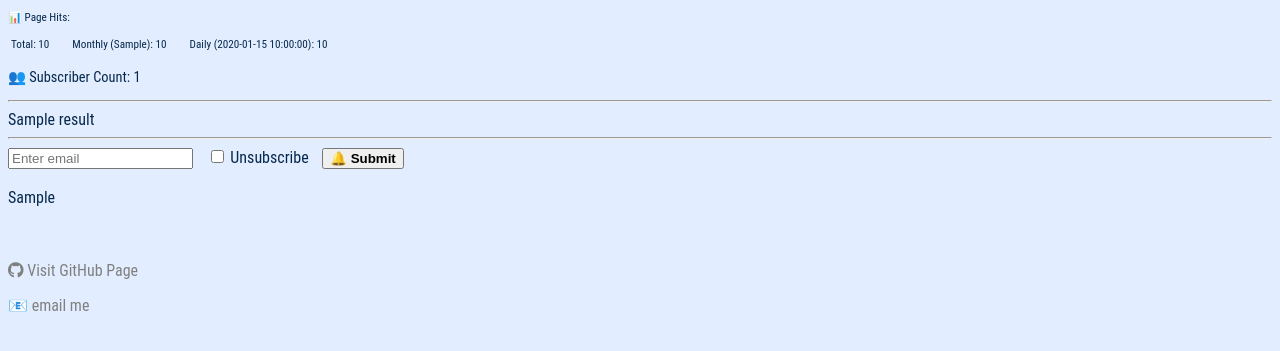
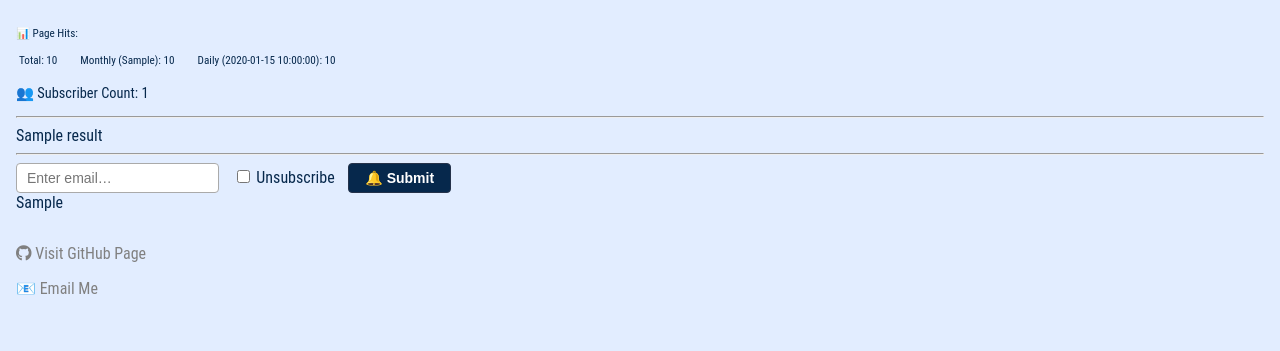
Before and after one commit to karingz/VisaBulletinChecker, a Flask app: template api/templates/index.html in a window 1280 px wide. Shown: the top 351 px of the page. Run offline with Flask 3, Linux system fonts and the light colour scheme; the template is opened without the code that fills it: most values are stand-ins (such as "Sample title", 1, 10 or a date in 2020); parts of the project's set-up code (start-up, migrations or seed data) failed here and were passed over.

Commit message:
feat: improved accessibility, focus states, and form UX per Vercel web design guidelines

```diff
--- a/api/templates/index.html
+++ b/api/templates/index.html
@@ -1,12 +1,19 @@
 <!DOCTYPE html>
-<html>
+<html lang="en">
 <head>
+    <meta charset="UTF-8">
+    <meta name="viewport" content="width=device-width, initial-scale=1.0">
+    <meta name="theme-color" content="#e2edff">
+    <title>Visa Bulletin Checker</title>
+    <link rel="preconnect" href="https://cdnjs.cloudflare.com">
     <link href="https://cdnjs.cloudflare.com/ajax/libs/font-awesome/5.15.4/css/all.min.css" rel="stylesheet">
     <style>
         body {
             font-family: 'Roboto Condensed', Arial, sans-serif;
-            background-color: #e2edff; /* Light blue background */
-            color: #06284c; /* Dark blue text */
+            background-color: #e2edff;
+            color: #06284c;
+            margin: 0;
+            padding: 16px;
         }
         a {
             color: grey;
@@ -15,10 +22,15 @@
         a:hover {
             text-decoration: underline;
         }
+        a:focus-visible {
+            outline: 2px solid #06284c;
+            outline-offset: 2px;
+            border-radius: 2px;
+        }
         .result-table {
             width: 100%;
             border-collapse: separate;
-            border-spacing: 0px;
+            border-spacing: 0;
             border: 2px solid #25324a;
             border-radius: 16px;
             overflow: hidden;
@@ -30,6 +42,7 @@
             padding: 12px 16px;
             border: 1px solid #e6e6e6;
             text-align: left;
+            font-variant-numeric: tabular-nums;
         }
         .result-table th {
             background-color: #f2f2f2;
@@ -48,33 +61,90 @@
             font-size: 16px;
             font-weight: bold;
         }
+        .hits-table {
+            font-size: 0.7em;
+            margin: 5px 0;
+            font-variant-numeric: tabular-nums;
+        }
+        .hits-table td {
+            padding-right: 20px;
+        }
+        input[type="email"] {
+            padding: 6px 10px;
+            border: 1px solid #aaa;
+            border-radius: 4px;
+            font-size: 14px;
+        }
+        input[type="email"]:focus-visible {
+            outline: 2px solid #06284c;
+            outline-offset: 1px;
+        }
+        button[type="submit"] {
+            padding: 6px 16px;
+            border: 1px solid #25324a;
+            border-radius: 4px;
+            background-color: #06284c;
+            color: #ffffff;
+            font-size: 14px;
+            cursor: pointer;
+            margin-left: 10px;
+            transition: background-color 0.15s, transform 0.1s;
+        }
+        button[type="submit"]:hover {
+            background-color: #0e3d6b;
+        }
+        button[type="submit"]:active {
+            transform: scale(0.98);
+        }
+        button[type="submit"]:focus-visible {
+            outline: 2px solid #06284c;
+            outline-offset: 2px;
+        }
+        input[type="checkbox"] {
+            accent-color: #06284c;
+        }
+        label {
+            margin-left: 10px;
+            cursor: pointer;
+        }
     </style>
 </head>
 <body>
-    <div>
+    <main>
+        <section>
             <p style="font-size: 0.7em;">📊 Page Hits:</p>
-        <table style="font-size: 0.7em; margin: 5px 0;">
+            <table class="hits-table">
                 <tr>
-                <td style="padding-right: 20px;">Total: {{ hits.total|int|comma }}</td>
-                <td style="padding-right: 20px;">Monthly ({{ current_month }}): {{ hits.monthly|int|comma }}</td>
+                    <td>Total: {{ hits.total|int|comma }}</td>
+                    <td>Monthly ({{ current_month }}): {{ hits.monthly|int|comma }}</td>
                     <td>Daily ({{ current_date }}): {{ hits.daily|int|comma }}</td>
                 </tr>
             </table>
             <p style="font-size: 0.9em;">👥 Subscriber Count: {{ subscriber_count|int|comma }}</p>
+        </section>
+        <hr>
+        <section>
+            {{ result|safe }}
+        </section>
+        <hr>
+        <section>
+            <form method="post">
+                <label for="email-input" class="visually-hidden" style="position:absolute;width:1px;height:1px;overflow:hidden;clip:rect(0,0,0,0);">Email address</label>
+                <input type="email" id="email-input" name="email" placeholder="Enter email…" autocomplete="email" spellcheck="false" required>
+                <label>
+                    <input type="checkbox" name="unsubscribe" id="unsubscribe-checkbox" onchange="updateButtonText()"> Unsubscribe
+                </label>
+                <button type="submit" id="submit-button">🔔 <strong>Submit</strong></button>
+            </form>
+        </section>
+        <div>
+            {{ subs_msg|safe }}
         </div>
-    <hr>
-    <div>
-        {{ result|safe }}
-    </div>
-    <hr>
-    <div>
-        <form method="post">
-            <input type="email" name="email" placeholder="Enter email" required>
-            <label style="margin-left: 10px;">
-                <input type="checkbox" name="unsubscribe" id="unsubscribe-checkbox" onchange="updateButtonText()" style="color: red;"> Unsubscribe
-            </label>
-            <button type="submit" id="submit-button" style="margin-left: 10px;">🔔 <strong>Submit</strong></button>
-        </form><br/>
+    </main>
+    <footer style="margin-top: 32px;">
+        <p><a href='https://github.com/karingz/VisaBulletinChecker' target='_blank'><i class='fab fa-github' aria-hidden="true"></i> Visit GitHub Page</a></p>
+        <p>📧 <a href='mailto:imaginaryground@gmail.com'>Email Me</a></p>
+    </footer>
     <script>
         function updateButtonText() {
             const checkbox = document.getElementById('unsubscribe-checkbox');
@@ -82,12 +152,5 @@
             button.innerHTML = checkbox.checked ? '🔕 <strong>Submit</strong>' : '🔔 <strong>Submit</strong>';
         }
     </script>
-    </div>
-    <div>
-        {{ subs_msg|safe }}
-    </div>
-    <br><br>
-    <p><a href='https://github.com/karingz/VisaBulletinChecker' target='_blank'><i class='fab fa-github'></i> Visit GitHub Page</a></p>
-    <p>📧 <a href='mailto:imaginaryground@gmail.com'>email me</a></p>
 </body>
 </html>
```
Lines whose indentation alone changed are shown as unchanged.
